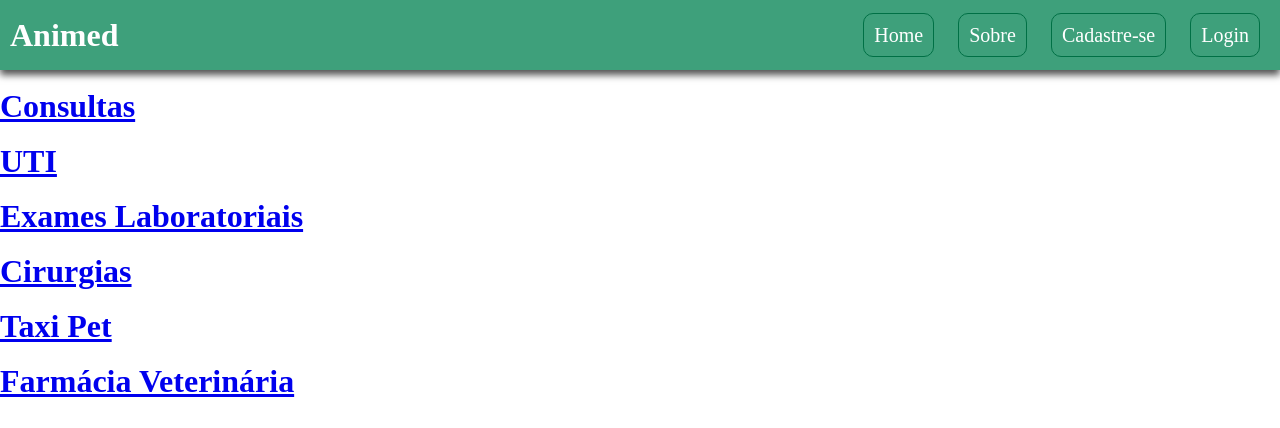
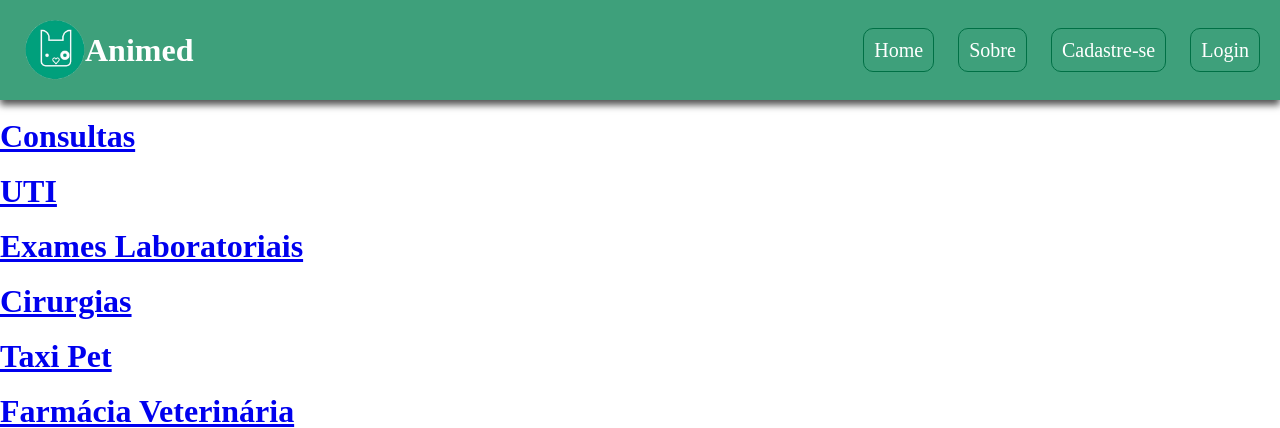
Before and after one commit to LucasHeliab/Animed, a PHP site: page / in a window 1280 px wide. Shown: the top 428 px of the page. Run offline with PHP 8.4, Linux system fonts and the light colour scheme.

Commit message:
Adiciona imagem no header

```diff
--- a/front/components/header.php
+++ b/front/components/header.php
@@ -1,5 +1,6 @@
 <header>
   <div class="side-left">
+    <img src="img/logo.png" alt="logo" width="60">
     <h1>Animed</h1>
   </div>
 
--- a/front/login.php
+++ b/front/login.php
@@ -47,7 +47,7 @@
   <head>
     <meta charset="UTF-8" />
     <meta name="viewport" content="width=device-width, initial-scale=1.0" />
-    <link rel="stylesheet" href="styles/login.css" />
+    <link rel="stylesheet" href="styles/form.css" />
     <title>Login</title>
   </head>
   <body>
--- a/front/style.css
+++ b/front/style.css
@@ -37,7 +37,9 @@ header > nav {
 
 header .side-left {
   display: grid;
-  grid-template-columns: 1fr 5fr;
+  grid-template-columns: 1fr 10fr;
+  padding: 10px;
+  padding-left: 15px;
   align-items: center;
 }
 
```
Also changed, not shown: front/cadastro.php (+11 -14 lines), front/img/logo.png (added).
